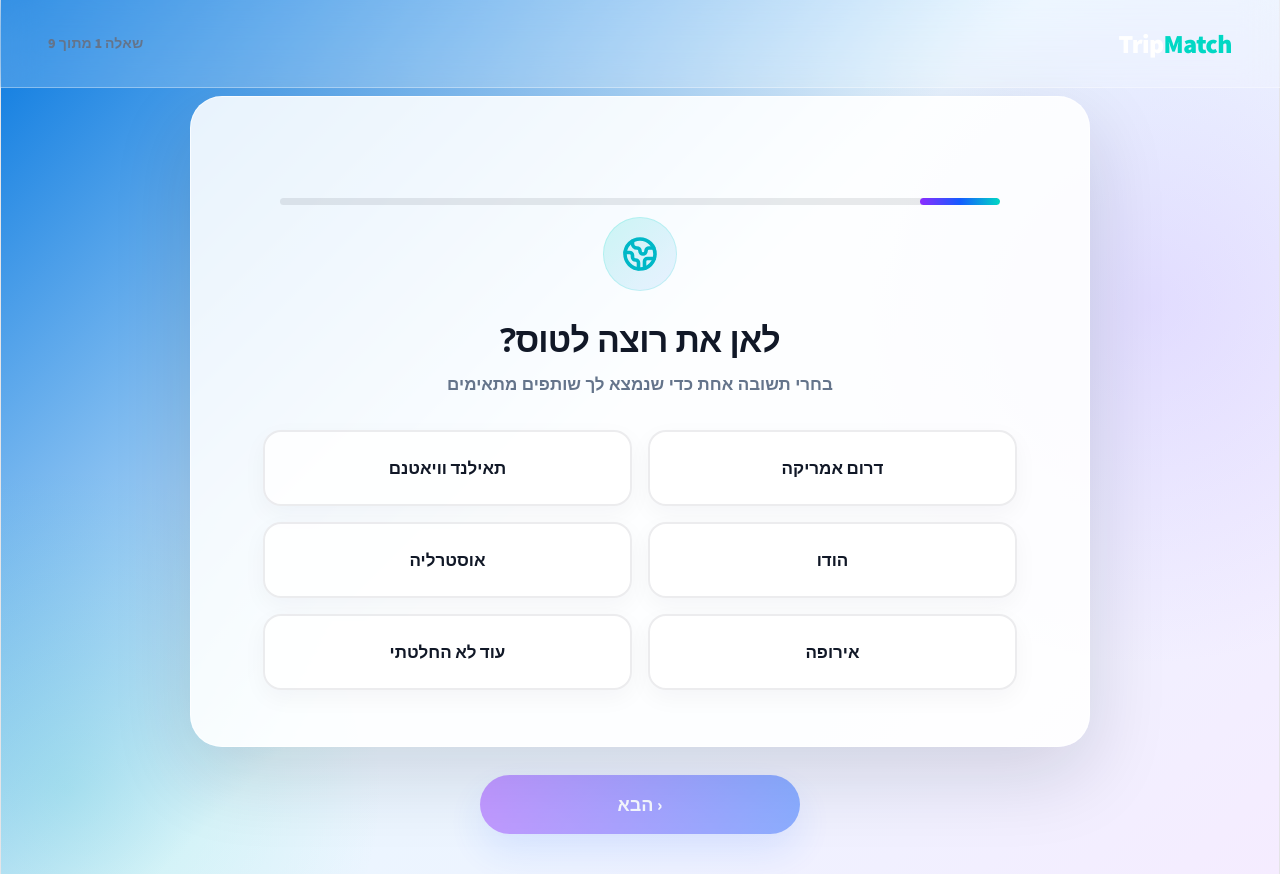
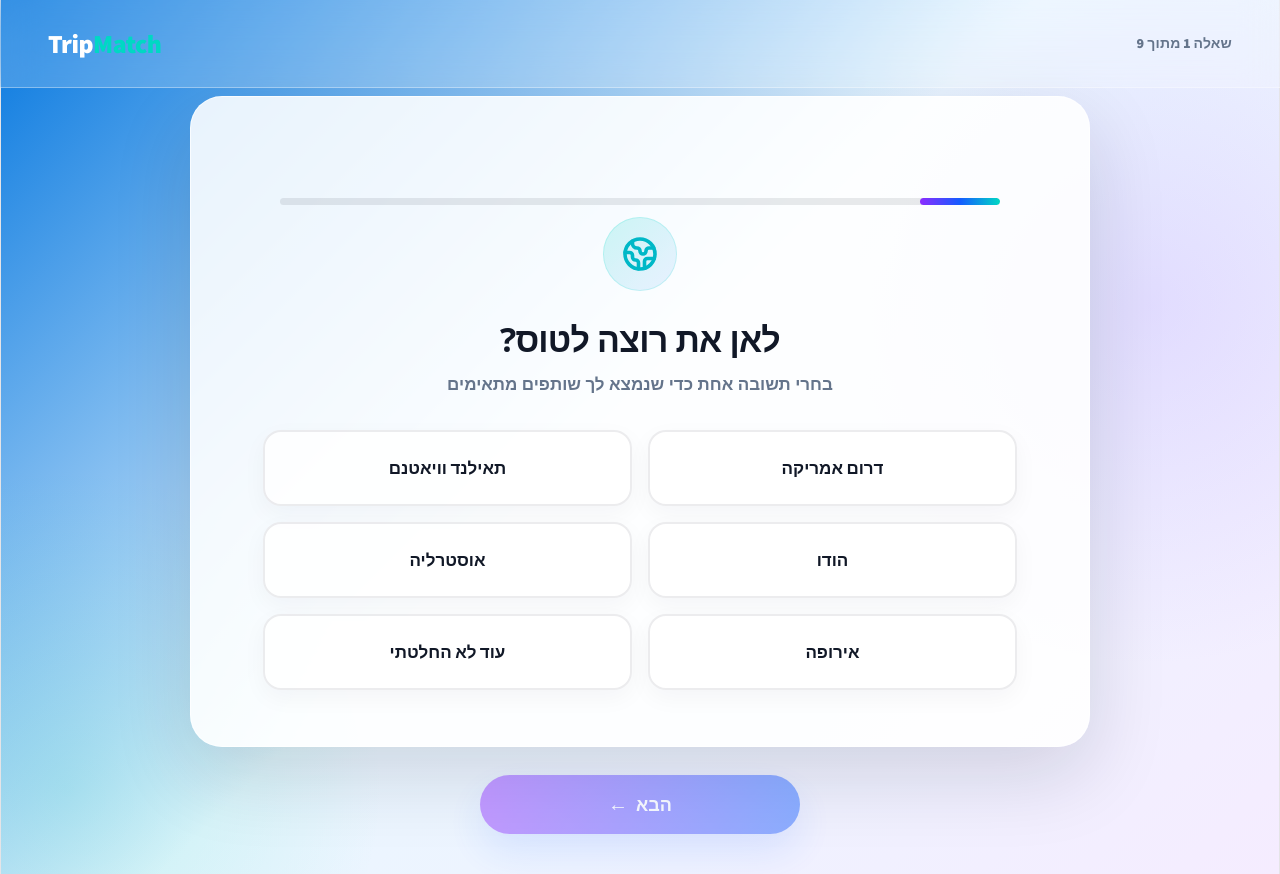
Before and after one commit to liadagon/TripMatch, a React (Vite) app: page /questionnaire in a window 1280 px wide. Built offline with nearby package versions, Linux system fonts and the light colour scheme.

Commit message:
Fix questionnaire navigation arrows

```diff
--- a/src/pages/Questionnaire.css
+++ b/src/pages/Questionnaire.css
@@ -206,6 +206,19 @@
   box-shadow: 0 18px 38px rgba(20, 92, 255, 0.24);
 }
 
+.questionnaire-back-btn,
+.questionnaire-next-btn {
+  display: inline-flex;
+  align-items: center;
+  justify-content: center;
+  gap: 8px;
+}
+
+.btn-arrow {
+  font-size: 20px;
+  line-height: 1;
+}
+
 .questionnaire-next-btn.active {
   opacity: 1;
   cursor: pointer;
--- a/src/pages/Questionnaire.jsx
+++ b/src/pages/Questionnaire.jsx
@@ -101,12 +101,12 @@ export default function Questionnaire() {
       <div className="questionnaire-shell">
         <header className="questionnaire-header">
           <div className="questionnaire-header-top">
+            <div className="questionnaire-counter">
+              שאלה {currentQuestion + 1} מתוך {questions.length}
+            </div>
+
             <div className="questionnaire-logo">
               Trip<span>Match</span>
-            </div>
-
-            <div className="questionnaire-counter">
-              שאלה {currentQuestion + 1} מתוך {questions.length}
             </div>
           </div>
 
@@ -147,7 +147,8 @@ export default function Questionnaire() {
         <div className="questionnaire-nav-row">
           {currentQuestion > 0 && (
             <button className="questionnaire-back-btn" onClick={goBack}>
-              אחורה ›
+              <span>אחורה</span>
+              <span className="btn-arrow">→</span>
             </button>
           )}
 
@@ -161,7 +162,14 @@ export default function Questionnaire() {
             }
             onClick={goNext}
           >
-            {isLastQuestion ? "מצאי התאמות ✨" : "‹ הבא"}
+            {isLastQuestion ? (
+              <span>מצאי התאמות ✨</span>
+            ) : (
+              <>
+                <span>הבא</span>
+                <span className="btn-arrow">←</span>
+              </>
+            )}
           </button>
         </div>
       </div>
```
